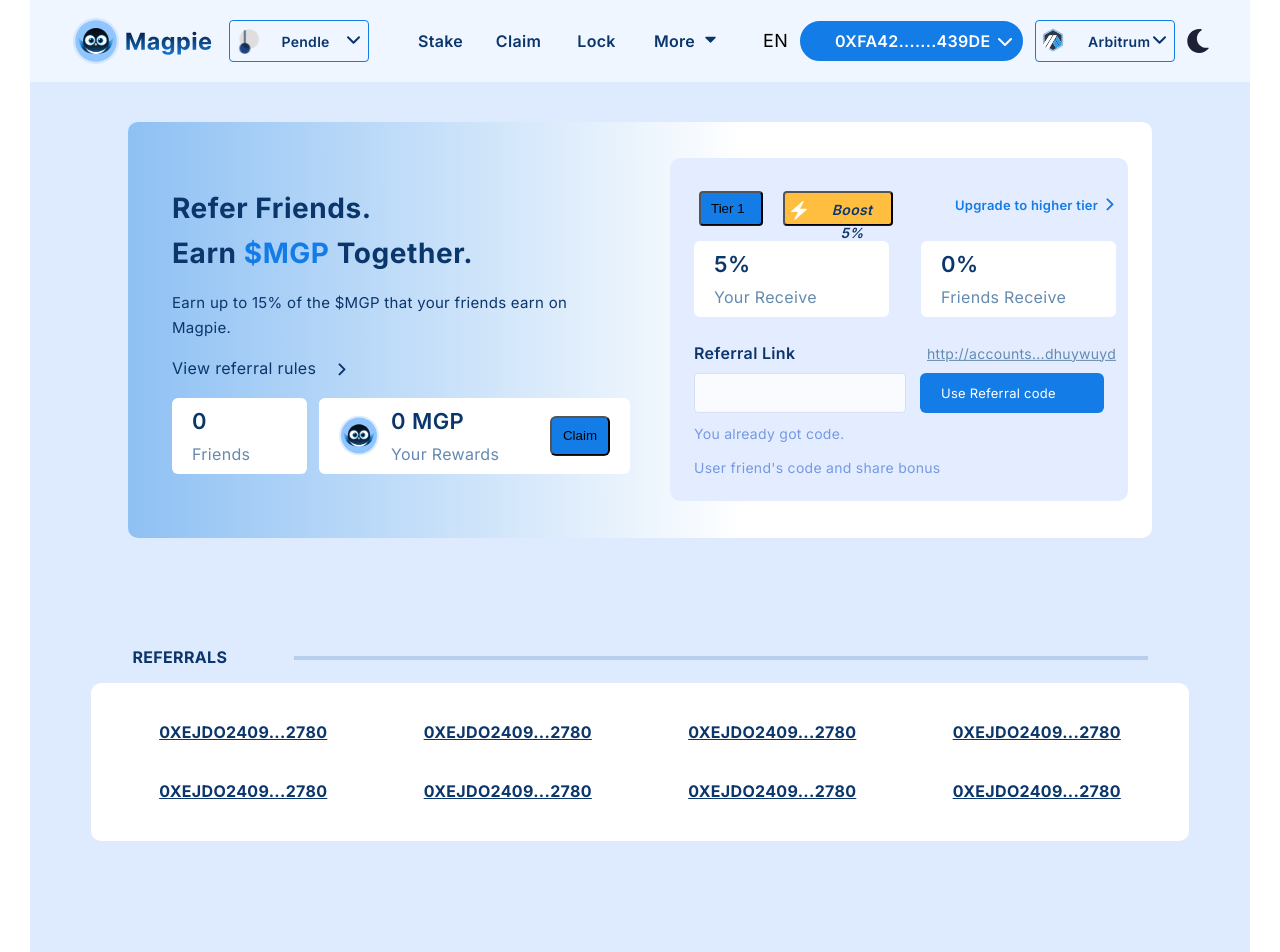
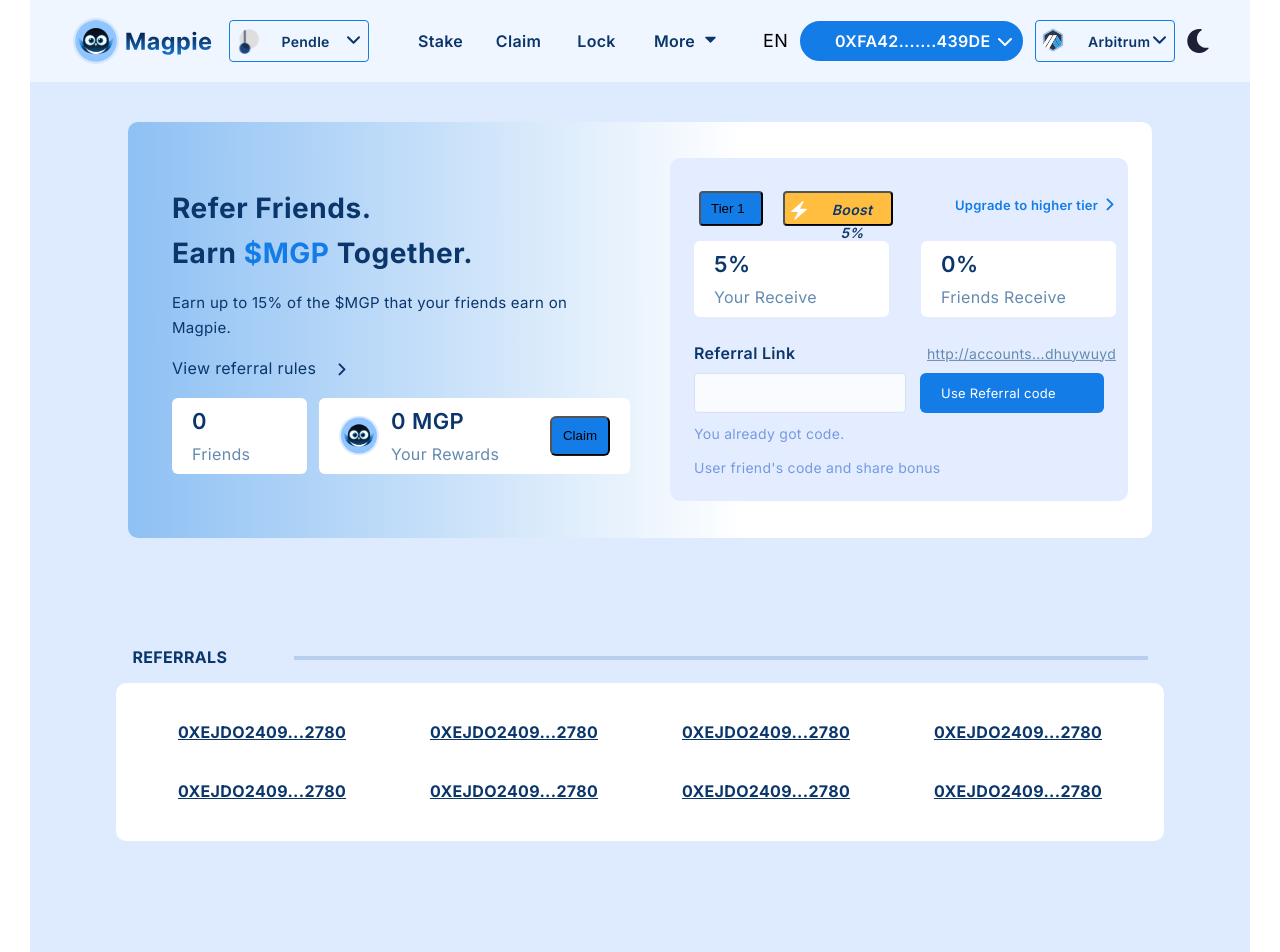
Before and after one commit to vishal5208/Magpie, a React (Create React App) app: page / in a window 1280 px wide. Shown: the top 952 px of the page. Built offline with nearby package versions, Linux system fonts and the light colour scheme.

Commit message:
updated width

```diff
--- a/src/components/Referral/Referral.css
+++ b/src/components/Referral/Referral.css
@@ -77,7 +77,7 @@
 	padding: 24px 24px;
 	gap: 8px;
 
-	width: 1050px;
+	width: 1000px;
 
 	background: white;
 	border-radius: 10px;
```
